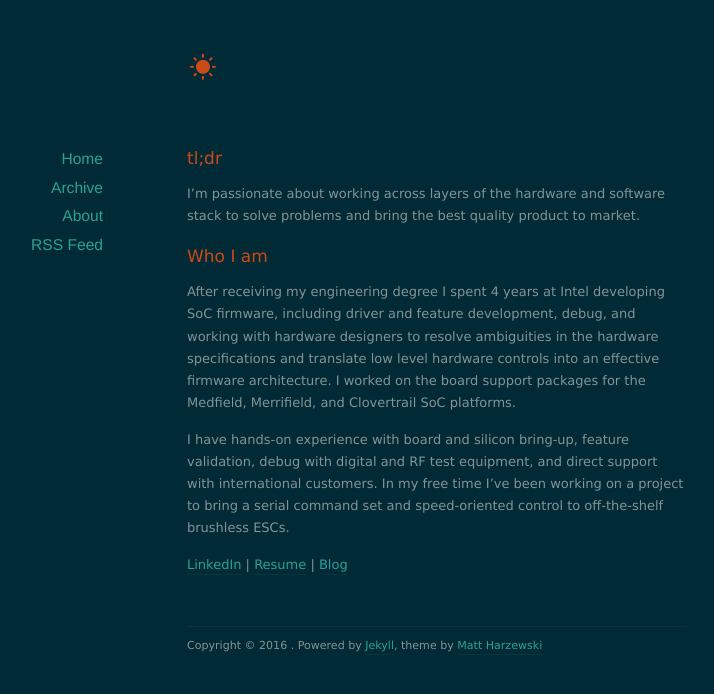
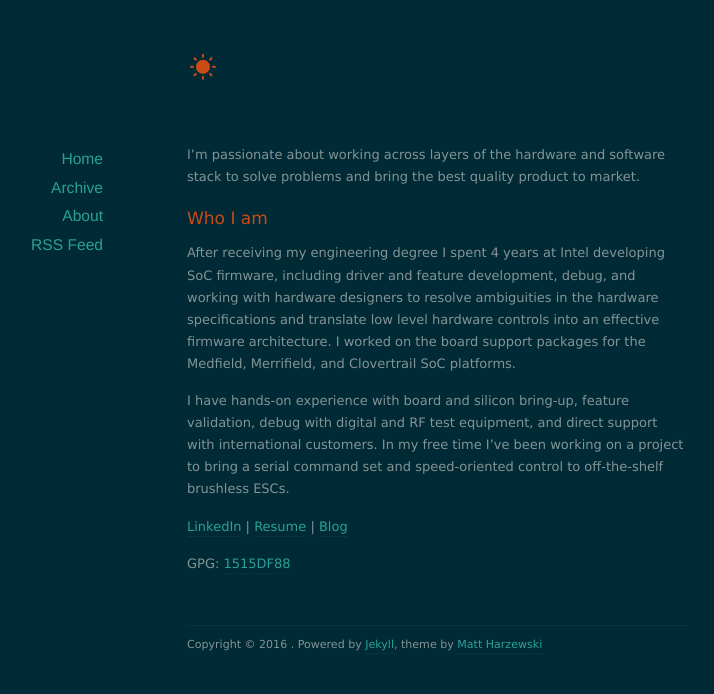
Before and after one commit to fkoran/fkoran.github.io, a Jekyll site: the page built from about.md, in a window 1280 px wide. Shown: the top 694 px of the page, without its empty margins (203-917 px from the left). Built offline with Jekyll 4.4.1, drawn with Linux system fonts in a browser that asks for light colours; nearby versions of some CDN libraries.

Commit message:
gpg pubkey

```diff
--- a/about.md
+++ b/about.md
@@ -3,8 +3,6 @@ layout: default
 title: About
 permalink: /about/
 ---
-
-# tl;dr
 
 I'm passionate about working across layers of the hardware and software stack to solve problems and bring the best quality product to market.
 
@@ -19,3 +17,5 @@ I have hands-on experience with board and silicon bring-up, feature validation,
 [Resume](/assets/Forrest_Koran.pdf)
 |
 [Blog](/)
+
+GPG: [1515DF88](http://pgp.mit.edu/pks/lookup?op=get&search=0x8C97357081A89CCB)
```
